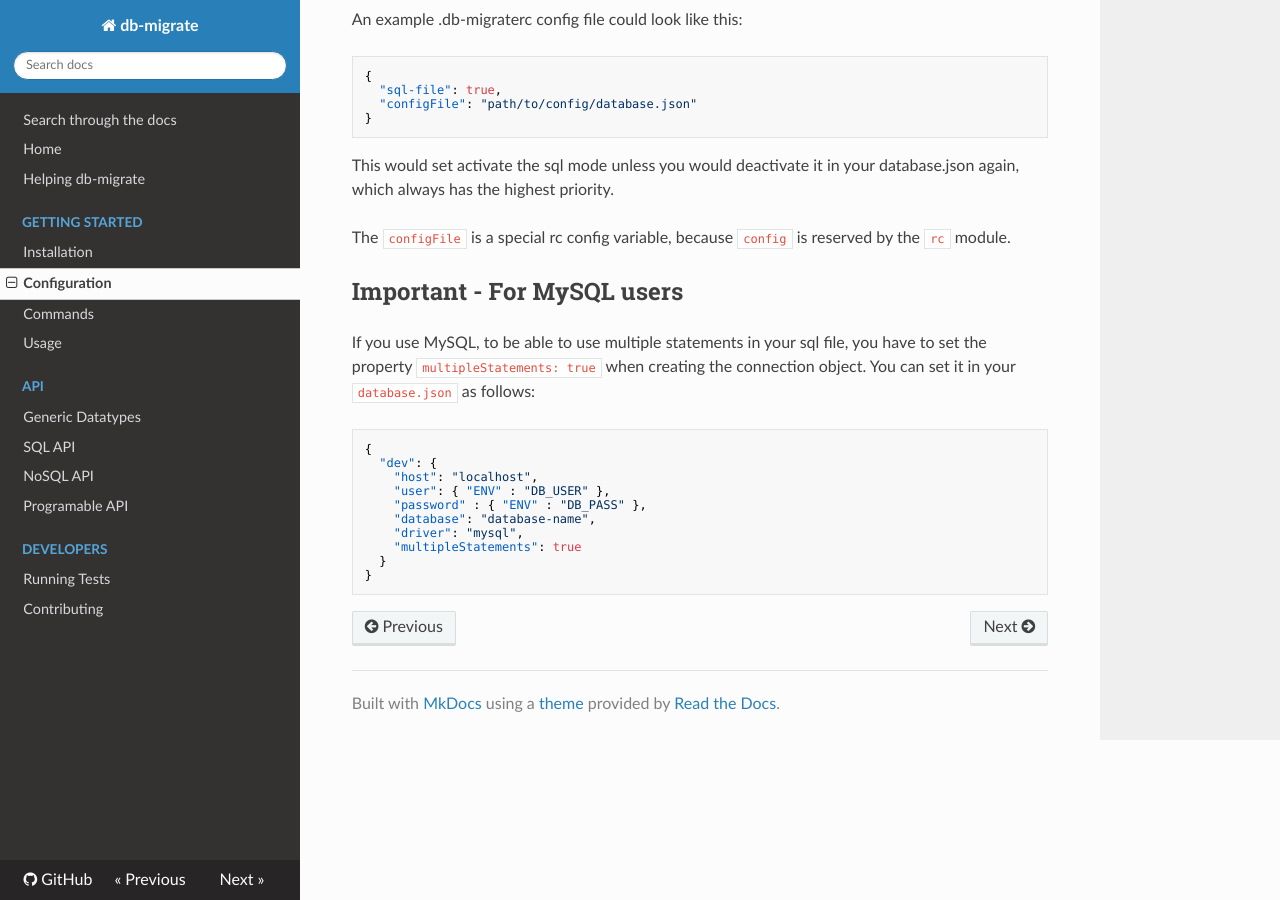
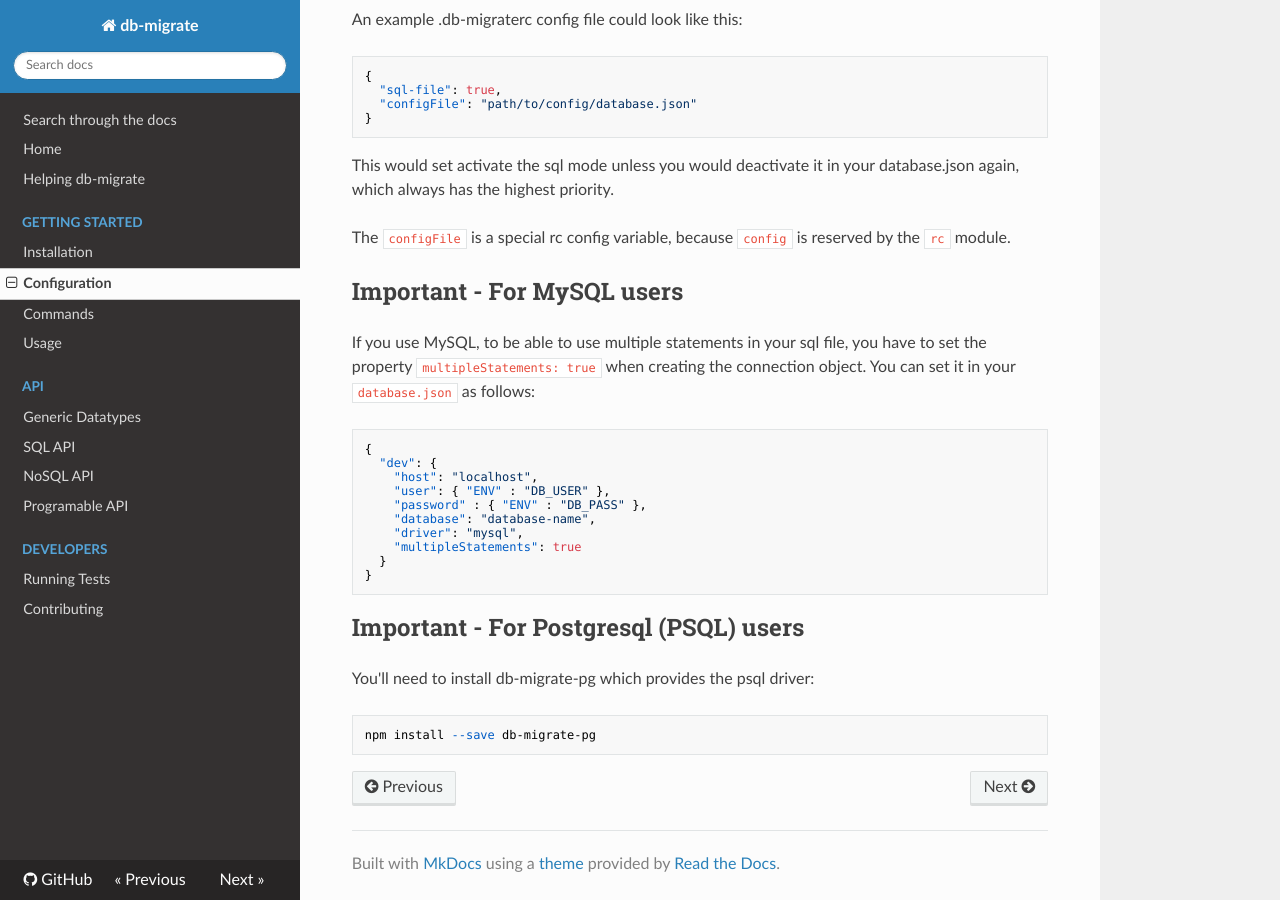
Before and after one commit to db-migrate/english-docs, an MkDocs documentation site: the page built from docs/Getting Started/configuration.md, in a window 1280 px wide and 900 px high, scrolled down 2354 px. Built offline with MkDocs 1.6.1, drawn with Linux system fonts in a browser that asks for light colours; nearby versions of some CDN libraries.

Commit message:
Added config requirements for db-migrate-pg
Postgres users also need to have psql driver install.  Updating DOCs to reflect this requirement.

````diff
--- a/docs/Getting Started/configuration.md
+++ b/docs/Getting Started/configuration.md
@@ -139,3 +139,9 @@ If you use MySQL, to be able to use multiple statements in your sql file, you ha
   }
 }
 ```
+
+## Important - For Postgresql (PSQL) users
+You'll need to install db-migrate-pg which provides the psql driver:
+```
+npm install --save db-migrate-pg
+```
````
